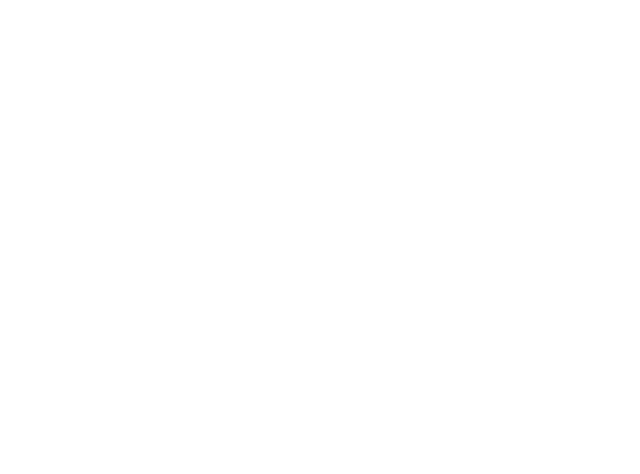
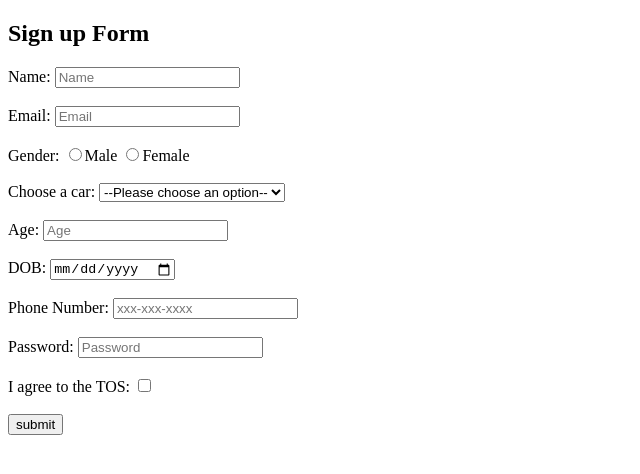
Before and after one commit to acciojob/signup-form-car-Seetansh, a website: page main.html in a window 1280 px wide. Shown: the whole page, without its empty margins (0-640 px from the left). Drawn offline with Linux system fonts and the light colour scheme.

Commit message:
created a submission

```diff
--- a/main.html
+++ b/main.html
@@ -8,6 +8,54 @@
 
 <body>
 	<!-- the entire body must be written by student -->
+	<h2>Sign up Form</h2>
+	<form method="POST">
+
+		<label for="name">Name:</label>
+		<input type="text" id="name" placeholder="Name" required>
+		<br><br>
+
+		<label for="age">Email:</label>
+		<input type="text" id="email" placeholder="Email" required>
+		<br><br>
+
+		<label for="gender">Gender:</label>
+		<label><input type="radio" id="gender_m" name="gender" value="male" >Male</label>
+		<label><input type="radio" id="gender_f" name="gender" value="female" >Female</label>
+		<br><br>
+
+		<label for="cars">Choose a car:</label>
+		<select id="cars" name="cars" required>
+		    <option value="" disabled selected>--Please choose an option--</option>
+		    <option value="volvo">Volvo</option>
+		    <option value="bmw">BMW</option>
+		    <option value="audi">Audi</option>
+		    <option value="mercedes">Mercedes</option>
+		</select>
+		<br><br>
+
+		<label for="age">Age:</label>
+		<input type="number" id="age" placeholder="Age" required>
+		<br><br>
+
+		<label for="dob">DOB:</label>
+		<input type="date" id="dob" required>
+		<br><br>
+
+		<label for="tel">Phone Number:</label>
+		<input type="tel" id="tel" placeholder="xxx-xxx-xxxx">
+		<br><br>
+
+		<label for="password">Password:</label>
+		<input type="password" id="password" placeholder="Password" required>
+		<br><br>
+
+		<label for="tos">I agree to the TOS:</label>
+		<input type="checkbox" id="tos" required>
+		<br><br>
+
+		<button type="submit">submit</button>
+	</form>
     <script type="text/javascript" src="./script.js">
 </script>
 
```
